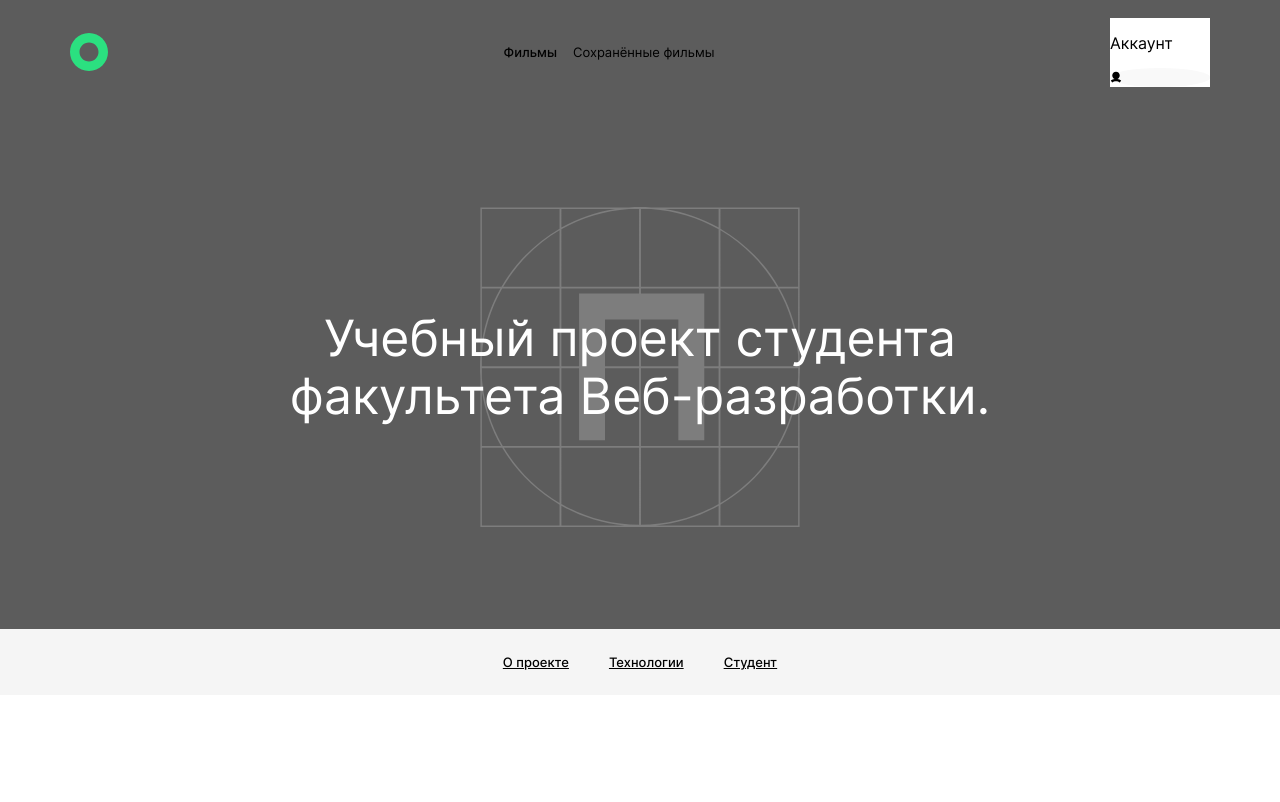
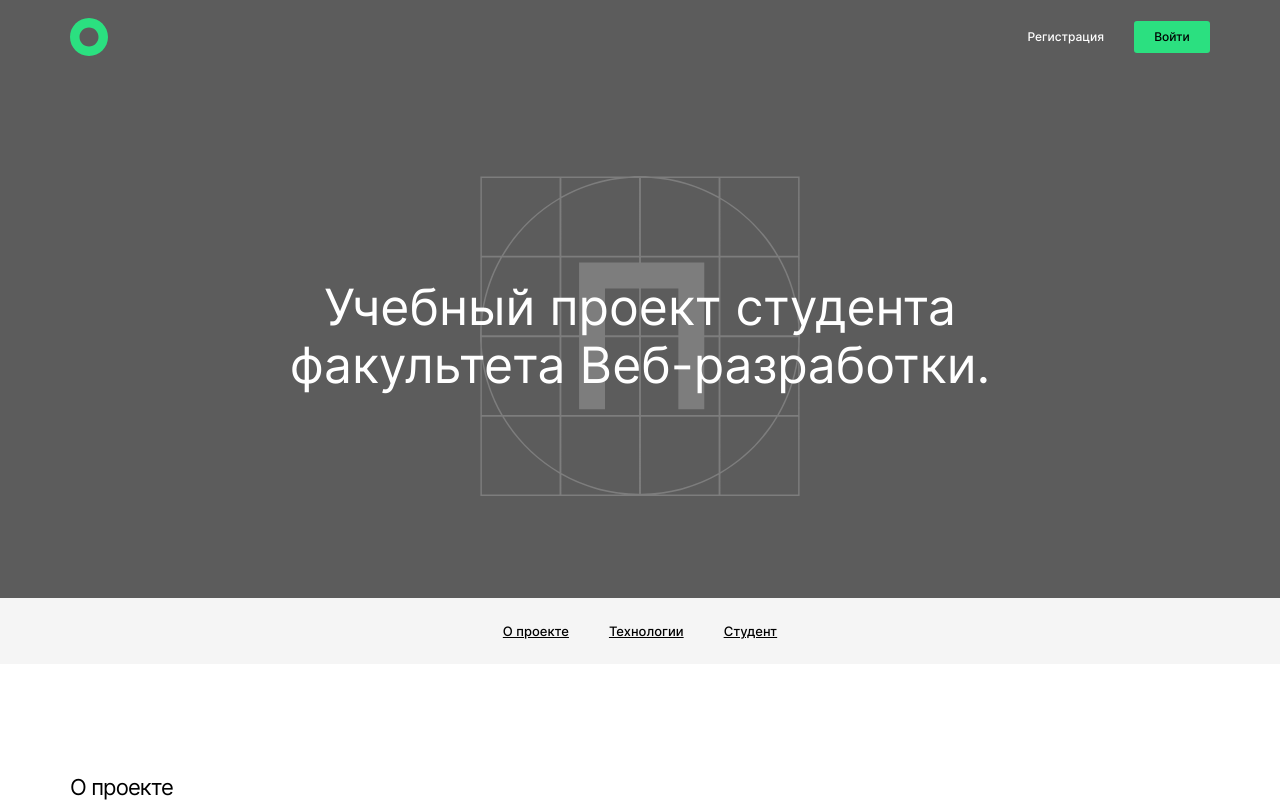
Before and after one commit to Evgeniymishin/movies-explorer-frontend, a React (Create React App) app: page /movies in a window 1280 px wide. Shown: the top 802 px of the page. Built offline with nearby package versions, Linux system fonts and the light colour scheme.

Commit message:
feat: Добавлены компоненты в хедере

```diff
--- a/src/components/AccountBar/AccountBar.css
+++ b/src/components/AccountBar/AccountBar.css
@@ -2,6 +2,9 @@
   background-color: #fff;
   min-width: 100px;
   min-height: 32px;
+  display: flex;
+  align-items: center;
+  border-radius: 40px;
 }
 
 .accountbar__text {
@@ -10,10 +13,18 @@
   font-size: 13px;
   line-height: 12px;
   color: #000;
-  margin: 0 7px 0 0;
+  margin: 0 7px 0 11px;
 }
 
 .accountbar__icon-container {
   background-color: #f9f9f9;
-  border-radius: 100%;
+  border-radius: 50px;
+  width: 26px;
+  height: 26px;
+  margin: 0 3px 0 0;
+  display: flex;
 }
+
+.accountbar__icon {
+  margin: auto;
+}
--- a/src/components/AccountBar/AccountBar.js
+++ b/src/components/AccountBar/AccountBar.js
@@ -5,7 +5,7 @@ import icon from '../../images/accbar_icon.svg'
 export default function AccountBar() {
   return (
     <div className='accountbar'>
-      <p className='accountbar-text'>Аккаунт</p>
+      <p className='accountbar__text'>Аккаунт</p>
       <div className='accountbar__icon-container'>
         <img src={icon} alt='Иконка аккаунта' className='accountbar__icon' />
       </div>
--- a/src/components/Header/Header.js
+++ b/src/components/Header/Header.js
@@ -9,8 +9,7 @@ export default function Header() {
     <section className='header header__color_grey'>
       <div className='header__container'>
         <Logo />
-        <Navigation />
-        <AccountBar />
+        <AuthBar />
       </div>
     </section>
   )
```
